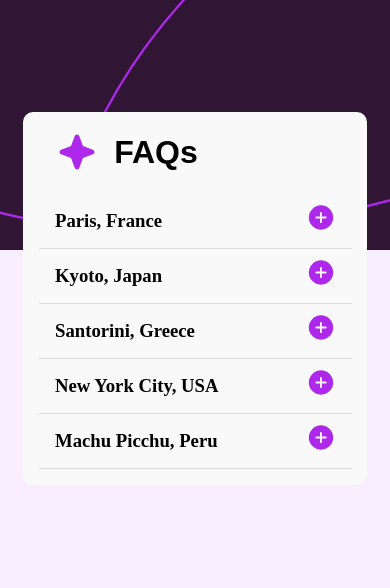
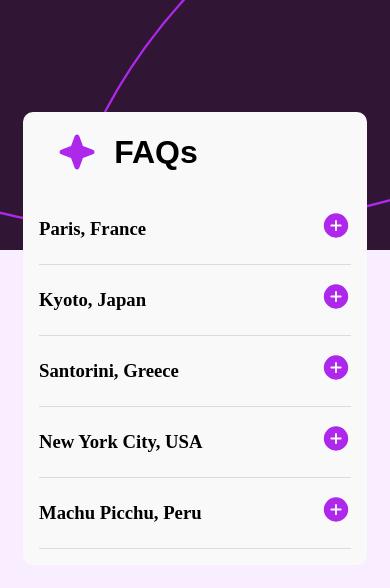
Before and after one commit to daltobello/faq-accordion, a React (Vite) app: page / in a window 390 px wide. Shown: the top 588 px of the page. Built offline with nearby package versions, Linux system fonts and the light colour scheme; a web font is replaced by a local one.

Commit message:
Update accordion item styling

```diff
--- a/src/components/AccordionCard/AccordionCard.css
+++ b/src/components/AccordionCard/AccordionCard.css
@@ -3,11 +3,12 @@
   flex-direction: column;
   color: black;
   justify-content: space-between;
-  padding: 0.5em 1em;
+  margin: 0em 1em 0em 1em;
+  padding: 1em 0em 1em 0em;
   width: 30em;
-  margin-bottom: 1em;
   overflow: hidden;
   border-bottom: solid rgb(220, 220, 220) 1px;
+  box-sizing: border-box;
 }
 
 .accordion-title-wrapper {
@@ -27,14 +28,15 @@
   background-color: #f9f9f9;
   overflow: hidden;
   transition: max-height 0.4s ease;
-  max-height: 0; /* Initially collapsed */
+  max-height: 0;
   font-family: var(--body);
   color: gray;
 }
 
+
 @media (max-width: 950px) {
   .accordion-item {
-    width: 90%;
+    width: 100%;
     margin: 0;
   }
 }
```
